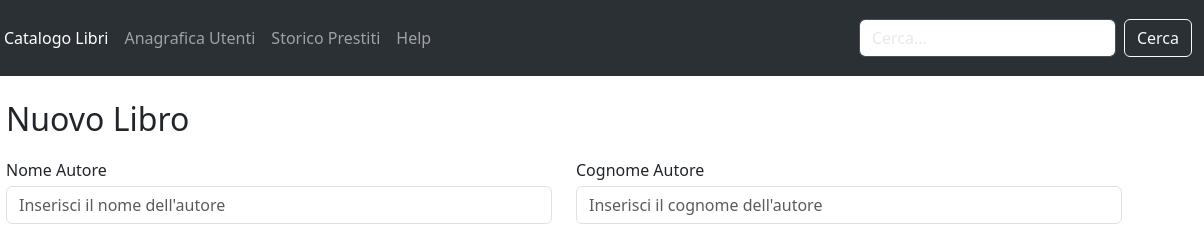
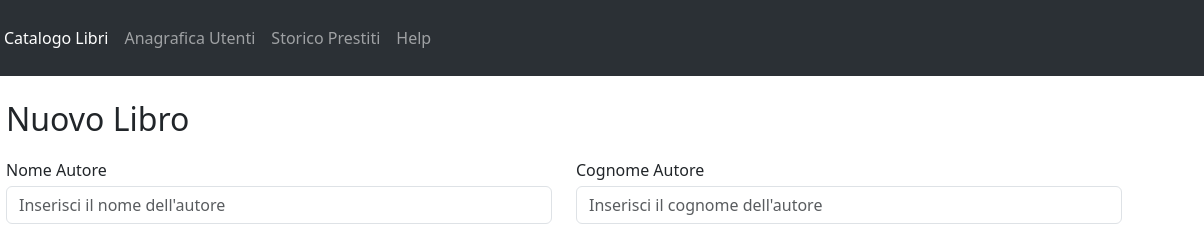
Before and after one commit to Stefanospedicato/html-css-bootstrap-dashboard, a plain HTML site: page index-form.html in a window 1280 px wide. Shown: the top 249 px of the page, 76-1280 px from the left. Drawn offline with nearby package versions, Linux system fonts and the light colour scheme.

Commit message:
feat: fix navbar-md's searchbar in index-form

```diff
--- a/index-form.html
+++ b/index-form.html
@@ -80,7 +80,7 @@
               <a class="nav-link" aria-disabled="true">Help</a>
             </li>
           </ul>
-          <form class="d-flex" role="search">
+          <form class="d-flex d-none" role="search">
             <input class="form-control me-2 bg-white" type="search" placeholder="Cerca..." aria-label="Search">
             <button class="btn btn-outline-light" type="submit">Cerca</button>
           </form>
```
